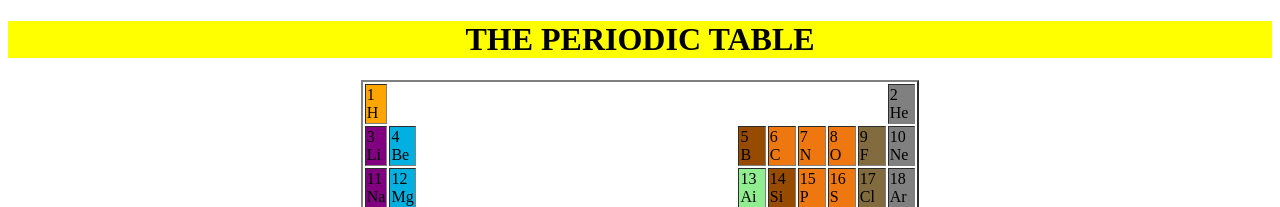
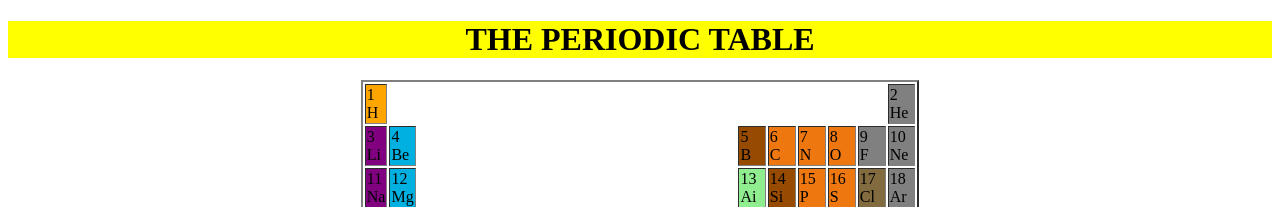
Before and after one commit to ahmedullahmern/Peridic-Table-Using-HTML---Littele-Css, a plain HTML site: page index.html in a window 1280 px wide. Shown: the top 207 px of the page. Drawn offline with Linux system fonts and the light colour scheme.

Commit message:
color changed

```diff
--- a/index.html
+++ b/index.html
@@ -28,7 +28,7 @@
         <td bgcolor="EE780F"> 6 <br> C </td>
         <td bgcolor="EE780F"> 7<br> N </td>
         <td bgcolor="EE780F"> 8 <br> O </td>
-        <td bgcolor="816B3F"> 9 <br> F </td>
+        <td bgcolor="grey"> 9 <br> F </td>
         <td bgcolor="grey"> 10 <br> Ne</td>
     </tr>
 
```
